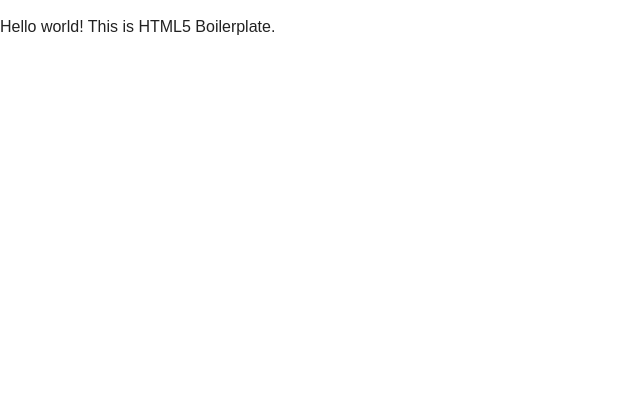
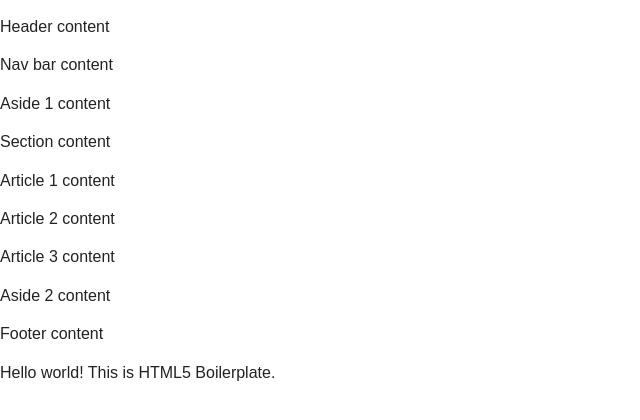
Before and after one commit to crazcalm/full-stack-project, a Flask app: page /home in a window 1280 px wide. Shown: the top 420 px of the page, without its empty margins (0-640 px from the left). Run offline with Flask 2, Linux system fonts and the light colour scheme; some libraries are stand-ins or nearby versions.

Commit message:
I threw in some basic html for content, but now I have to start formating it with css

```diff
--- a/app/templates/index.html
+++ b/app/templates/index.html
@@ -20,6 +20,39 @@
         <![endif]-->
 
         <!-- Add your site or application content here -->
+        <header>
+            <p>Header content</p>
+
+            <nav>
+                <p>Nav bar content</p>
+            </nav>
+
+        </header>
+
+        <aside>
+            <p>Aside 1 content</p>
+        </aside>
+
+        <section>
+            <p>Section content</p>
+
+            <article>
+                <p>Article 1 content</p>
+            </article>
+            <article>
+                <p>Article 2 content</p>
+            </article>
+            <article>
+                <p>Article 3 content</p>
+            </article>
+        </section>
+
+        <aside>
+            <p>Aside 2 content</p>
+        </aside>
+        <footer>
+            <p>Footer content</p>
+        </footer>
         <p>Hello world! This is HTML5 Boilerplate.</p>
 
         <script src="https://ajax.googleapis.com/ajax/libs/jquery/1.11.3/jquery.min.js"></script>
```
